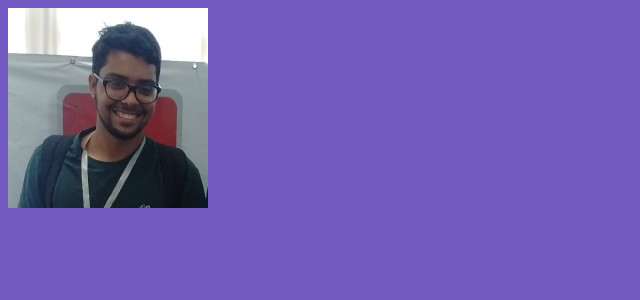
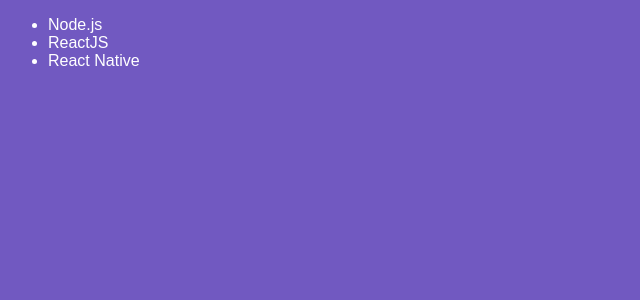
Before and after one commit to CaioXM01/react, a React app: page / in a window 1280 px wide. Shown: the top 300 px of the page, without its empty margins (0-640 px from the left). Built offline with nearby package versions, Linux system fonts and the light colour scheme.

Commit message:
Class Components

```diff
--- a/babel.config.js
+++ b/babel.config.js
@@ -3,4 +3,7 @@
     "@babel/preset-env",
     "@babel/preset-react"
   ],
+  plugins: [
+    '@babel/plugin-proposal-class-properties'
+  ]
 };
--- a/package.json
+++ b/package.json
@@ -22,6 +22,7 @@
     "webpack-dev-server": "^3.9.0"
   },
   "dependencies": {
+    "@babel/plugin-proposal-class-properties": "^7.7.0",
     "react": "^16.11.0",
     "react-dom": "^16.11.0"
   }
--- a/src/App.js
+++ b/src/App.js
@@ -1,10 +1,10 @@
 import React from 'react';
 import './App.css';
 
-import profile from './assets/0.jpeg';
+import TechList from './components/TechList';
 
 function App() {
-  return <img width="200" src={profile} />
+  return <TechList />
 }
 
 export default App;
--- /dev/null
+++ b/src/components/TechList.js
@@ -0,0 +1,23 @@
+import React, { Component } from 'react';
+
+class TechList extends Component {
+  state = {
+    techs: [
+      'Node.js',
+      'ReactJS',
+      'React Native'
+    ]
+  }
+
+  render() {
+    return (
+      <ul>
+        <li>Node.js</li>
+        <li>ReactJS</li>
+        <li>React Native</li>
+      </ul>
+    );
+  }
+}
+
+export default TechList;
```
Also changed, not shown: 1 other file (tests, documents, lock files or other folders).
